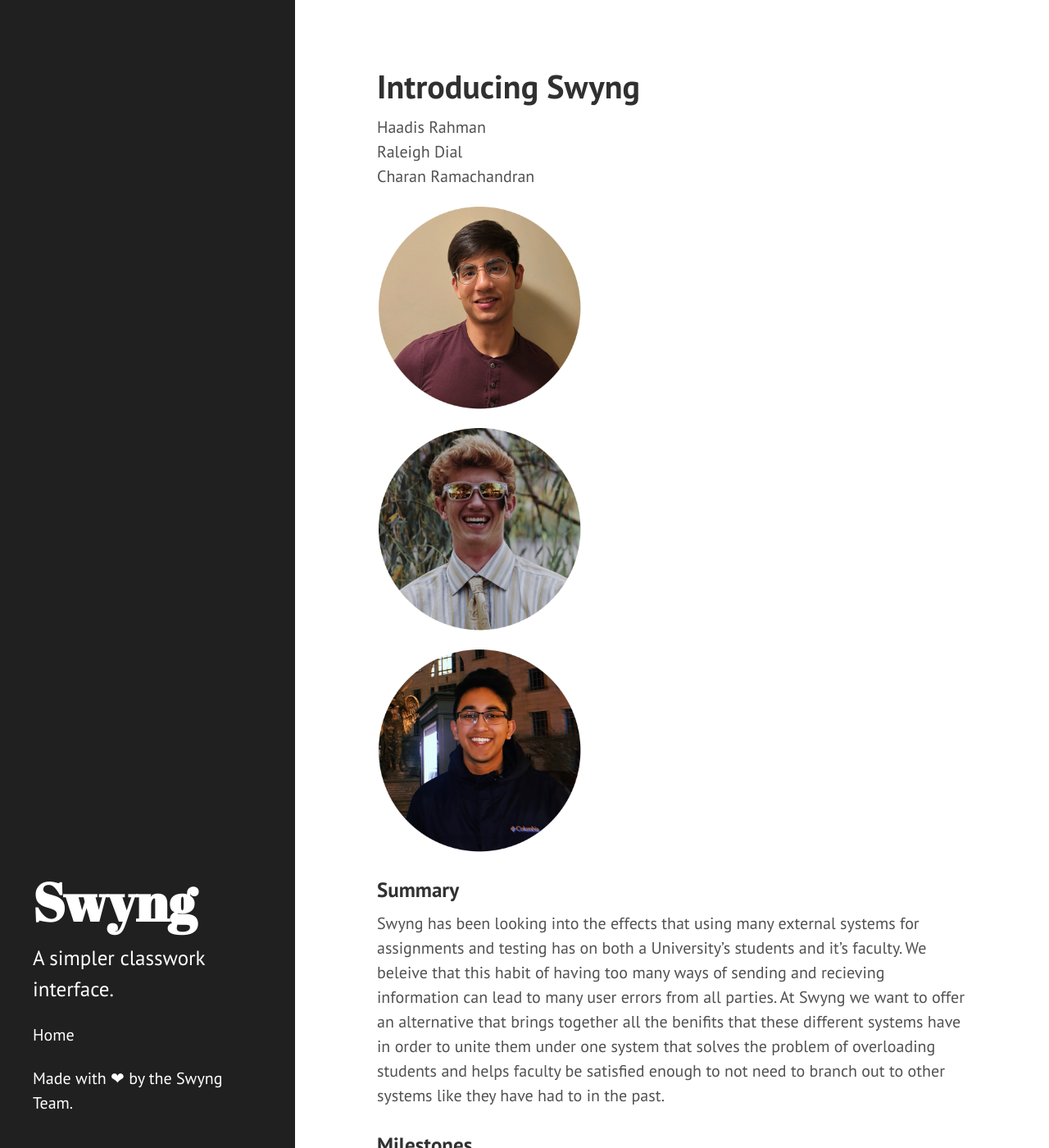
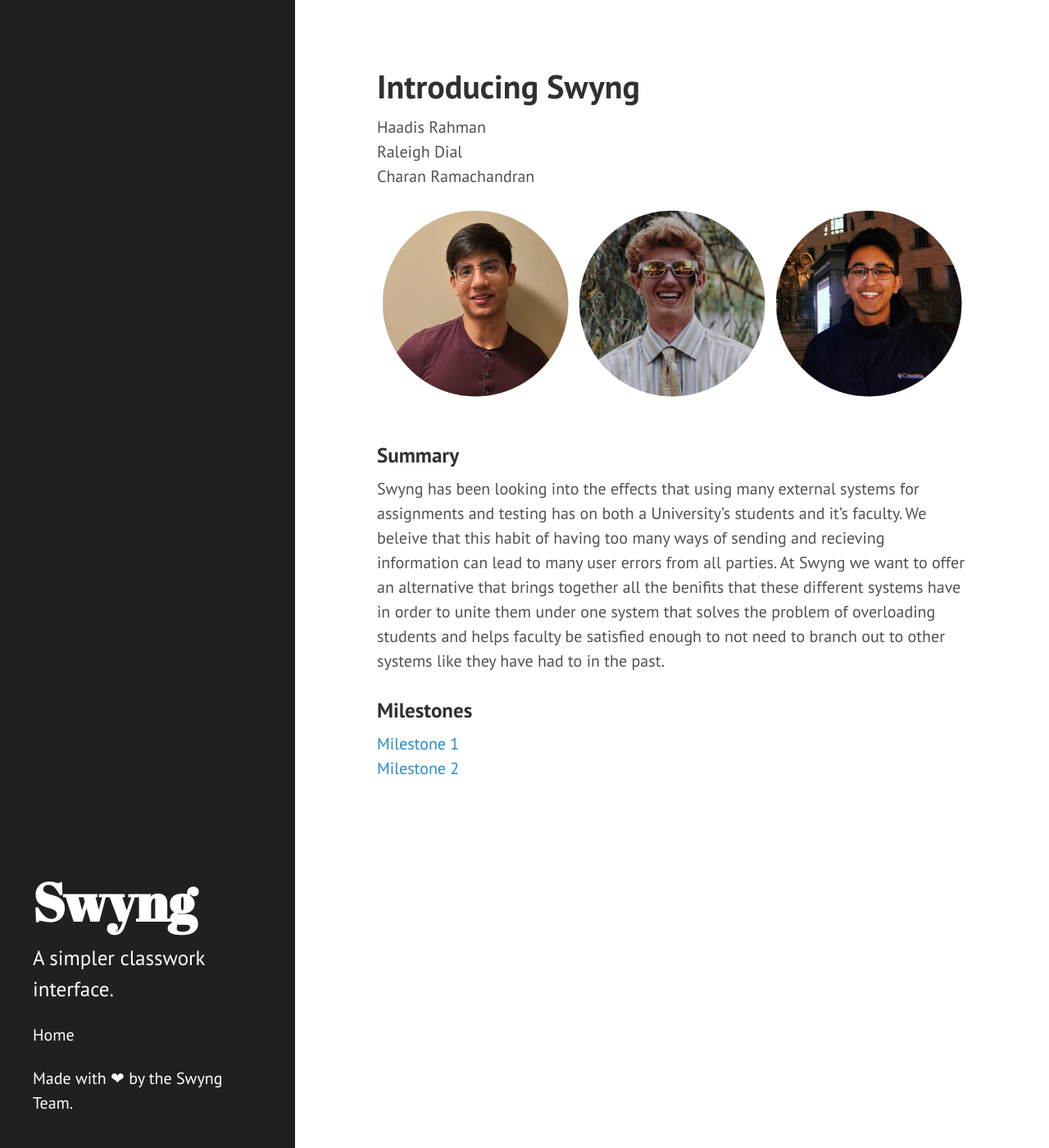
Before and after one commit to MediocreCode/4800TermProject, a Jekyll site: the page built from index.md, in a window 1280 px wide and 1400 px high. Shown: the whole window at 82% size. Built offline with Jekyll 4.4.1, drawn with Linux system fonts in a browser that asks for light colours; Markdown is read by kramdown in place of the engine named in the settings.

Commit message:
index css

```diff
--- a/index.md
+++ b/index.md
@@ -7,11 +7,32 @@
 Raleigh Dial<br/>
 Charan Ramachandran
 
-<div class="pics">
-<img src="images/haadis.png" style="width: 250px; height: 250px; display inline-block;"/>
-<img src="images/raleigh.png" style="width: 250px; height: 250px; display inline-block;"/>
-<img src="images/charan.png" style="width: 250px; height: 250px; display inline-block;"/>
+<div class="row">
+<div class="col">
+<img src="images/haadis.png"/>
 </div>
+<div class="col">
+<img src="images/raleigh.png"/>
+</div>
+<div class="col">
+<img src="images/charan.png"/>
+</div>
+</div>
+
+<style>
+.row::after {
+  content: "";
+  clear: both;
+  display: table;
+}
+
+.col {
+  float: left;
+  width: 33.33%;
+  padding: 5px;
+}
+
+</style>
 
 ### Summary
 Swyng has been looking into the effects that using many external systems for assignments and testing has on both a University's students and it's faculty. We beleive that this habit of having too many ways of sending and recieving information can lead to many user errors from all parties. At Swyng we want to offer an alternative that brings together all the benifits that these different systems have in order to unite them under one system that solves the problem of overloading students and helps faculty be satisfied enough to not need to branch out to other systems like they have had to in the past.
```
